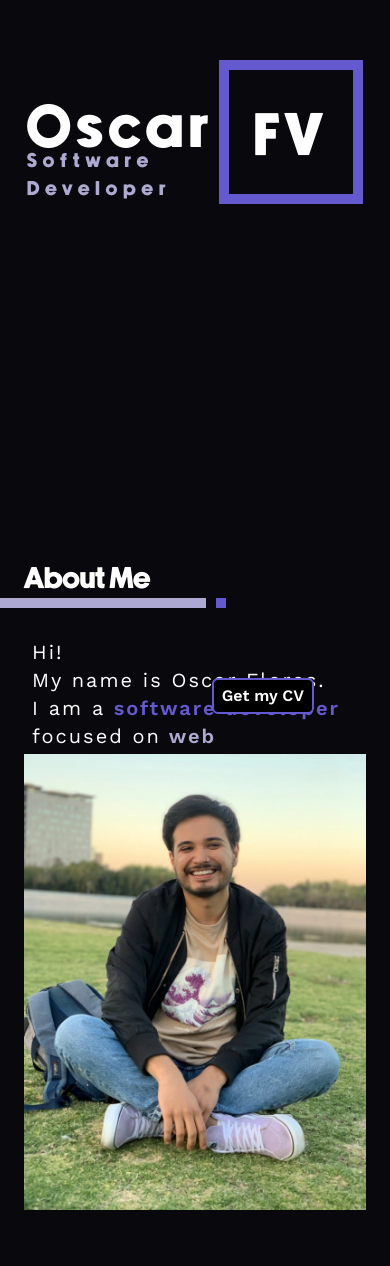
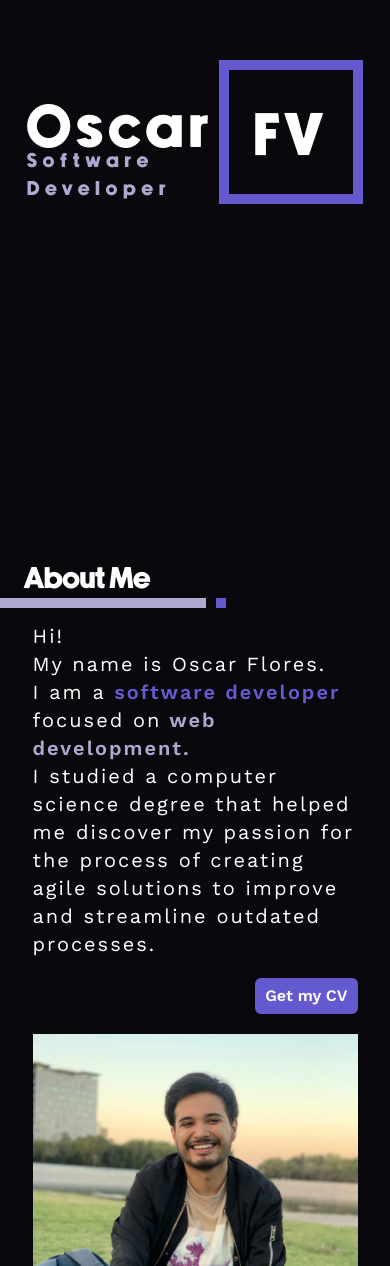
Before and after one commit to Oscar-FV/minimal-portfolio, a React (Vite) app: page / in a window 390 px wide. Shown: the part 302-1568 px from the top of the page. Built offline with nearby package versions, Linux system fonts and the light colour scheme.

Commit message:
responsive button

```diff
--- a/src/components/AboutMe/AboutMe.tsx
+++ b/src/components/AboutMe/AboutMe.tsx
@@ -1,37 +1,42 @@
-import miPortrait from '../../assets/photos/me.webp';
-import { downloadCV } from './AboutMe.controller';
+import miPortrait from "../../assets/photos/me.webp";
+import { downloadCV } from "./AboutMe.controller";
 
 const AboutMe = () => {
   return (
-    <div className="">
-      <div className="h-fit lg:h-full flex flex-col-reverse lg:flex-row justify-center">
+    <div className="h-fit lg:h-full flex flex-col-reverse lg:flex-row justify-center items-center">
+
       <img
-              className="px-6 lg:pl-8 w-full lg:w-2/5 h-1/2 lg:h-full object-cover"
+        className="lg:pl-8 w-10/12 lg:w-2/5 h-10/12 lg:h-full object-cover"
         src={miPortrait}
         alt="A Very Talented web Dev"
       />
-            <div>
-              <p className="text-white text-xl lg:text-2xl font-worksans h-0 lg:h-fit whitespace-pre-wrap tracking-[2px] flex-1 px-8 lg:px-6   lg:sticky lg:top-0">
+
+<div className="w-10/12 lg:w-full lg:sticky lg:top-0">
+        <p className="text-white text-xl lg:text-2xl font-worksans lg:h-fit whitespace-pre-wrap tracking-[2px] flex-1 lg:px-6">
           Hi! <br />
           My name is Oscar Flores.
-                <br />I am a <span className="text-accent font-semibold">
+          <br />I am a{" "}
+          <span className="text-accent font-semibold">
             software developer
           </span>{" "}
           focused on
-                <span className="text-primary font-semibold"> web development.</span> <br />I
-                studied a computer science degree that helped me discover my passion
-                for the process of creating agile solutions to improve and
+          <span className="text-primary font-semibold">
+            {" "}
+            web development.
+          </span>{" "}
+          <br />I studied a computer science degree that helped me discover my
+          passion for the process of creating agile solutions to improve and
           streamline outdated processes.
         </p>
 
-              <div className="flex justify-end px-14">
-                <button className="btn btn-primary mx-5 my-10" onClick={downloadCV}>Get my CV</button>
+        <div className="flex justify-end lg:px-14">
+          <button className="btn btn-primary  my-5 lg:my-10" onClick={downloadCV}>
+            Get my CV
+          </button>
         </div>
       </div>
+    </div>
+  );
+};
 
-      </div>
-    </div>
-  )
-}
-
-export default AboutMe
+export default AboutMe;
--- a/src/components/Tittle/Tittle.tsx
+++ b/src/components/Tittle/Tittle.tsx
@@ -4,7 +4,7 @@ interface TittleProps{
 
 const Tittle = ( {tittle}: TittleProps ) => {
   return (
-    <div className="my-5">
+    <div className="mt-5 mb-1">
       <h3 className="pl-6 lg:pl-16 font-newake text-3xl lg:text-5xl text-white">
         {tittle}
       </h3>
--- a/src/index.css
+++ b/src/index.css
@@ -7,7 +7,7 @@
 }
 
 .btn-primary{
-    @apply hover:bg-accent border-2 border-accent text-white bg-black
+    @apply hover:bg-accent border-2 border-accent text-white bg-accent lg:bg-black
 }
 
 @font-face{
```
Lines whose indentation alone changed are shown as unchanged.
